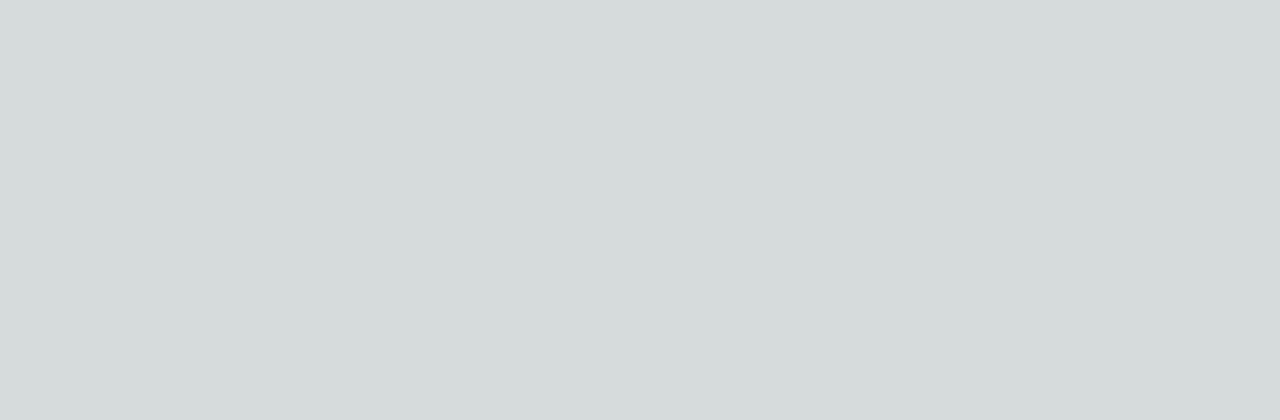
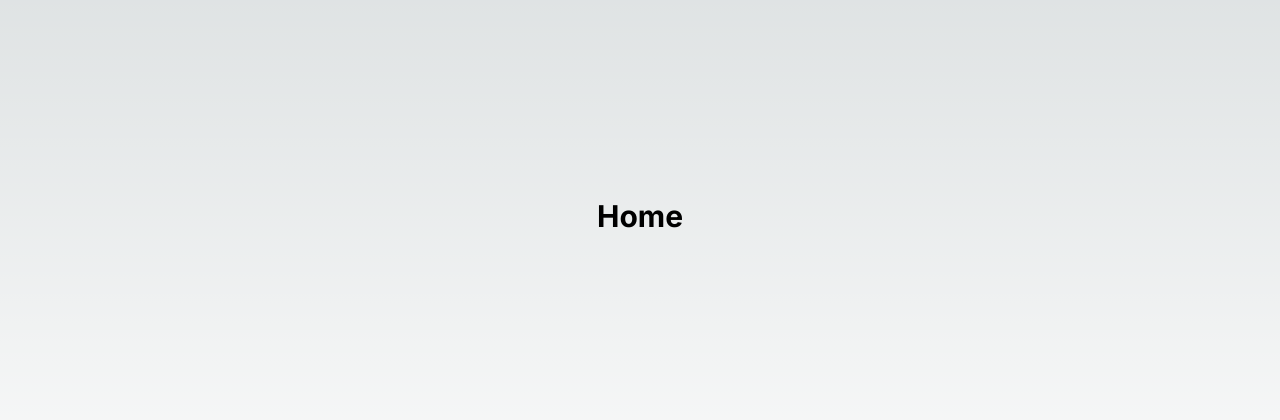
Before and after one commit to shresthashim/nextjs-auth-app, a Next.js app: page / in a window 1280 px wide. Shown: the part 184-604 px from the top of the page. Built offline with nearby package versions, Linux system fonts and the light colour scheme.

Commit message:
successful implementation of middleware

```diff
--- a/src/app/page.tsx
+++ b/src/app/page.tsx
@@ -1,7 +1,8 @@
-import Image from "next/image";
 
 export default function Home() {
   return (
-   <></>
+      <div className="flex justify-center items-center h-screen">
+        <div className="text-3xl font-bold">Home</div>
+      </div>
   );
 }
```
